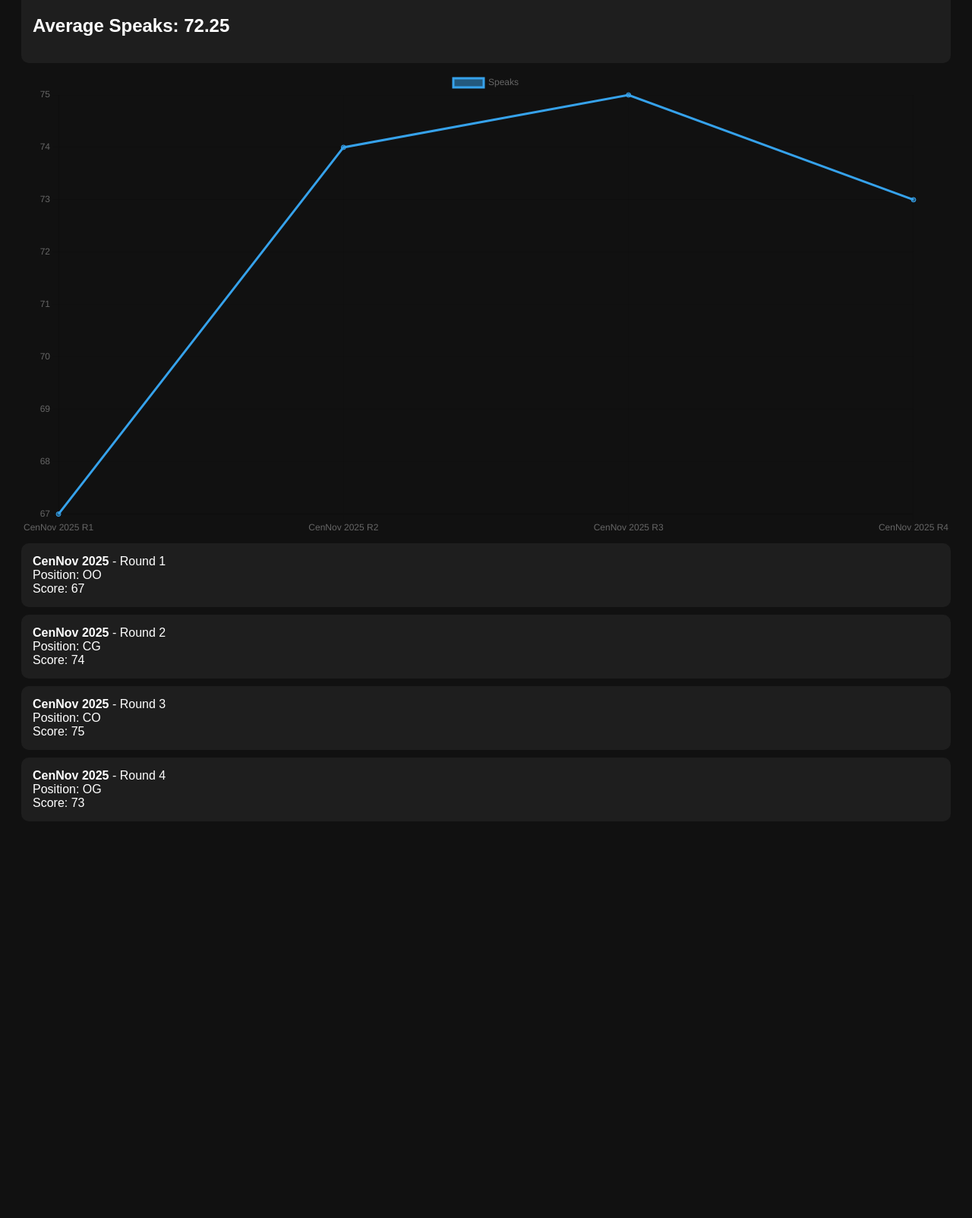
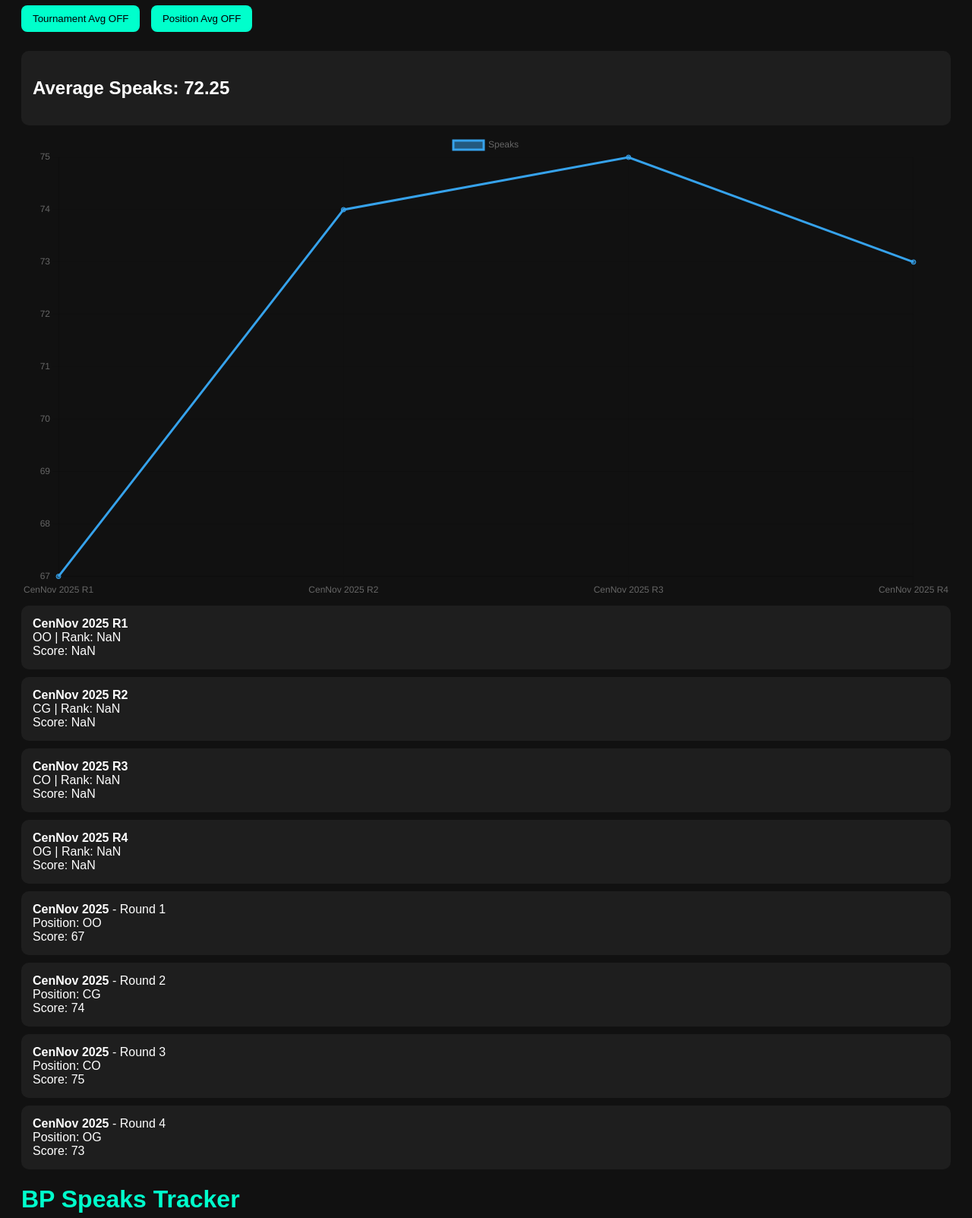
Before and after one commit to kangj-blip/Debate-Speaks, a plain HTML site: page index.html in a window 1280 px wide. Shown: the part 101-1704 px from the top of the page at 76% size. Before the commit the page ends 1220 px from the top, so only its background shows below. Drawn offline with nearby package versions, Linux system fonts and the light colour scheme.

Commit message:
Update index.html

```diff
--- a/index.html
+++ b/index.html
@@ -1,4 +1,192 @@
+<!DOCTYPE html>
 <html>
+<head>
+  <meta charset="UTF-8">
+  <title>BP Speak Tracker</title>
+  <script src="https://cdn.jsdelivr.net/npm/chart.js"></script>
+
+  <style>
+    body {
+      font-family: Arial;
+      background: #111;
+      color: white;
+      padding: 20px;
+    }
+
+    h1 { color: #00ffcc; }
+
+    .card {
+      background: #1e1e1e;
+      padding: 15px;
+      margin: 10px 0;
+      border-radius: 10px;
+    }
+
+    button {
+      padding: 10px 15px;
+      background: #00ffcc;
+      border: none;
+      border-radius: 8px;
+      cursor: pointer;
+      margin-right: 10px;
+      margin-bottom: 15px;
+    }
+  </style>
+</head>
+
+<body>
+
+<h1>BP Speak Tracker</h1>
+
+<button id="toggleTournament">Tournament Avg OFF</button>
+<button id="togglePosition">Position Avg OFF</button>
+
+<div class="card">
+  <h2>Average Speaks: <span id="avg"></span></h2>
+</div>
+
+<canvas id="chart"></canvas>
+
+<div id="list"></div>
+
+<script>
+let originalData = [];
+let tournamentMode = false;
+let positionMode = false;
+
+fetch('data/speaks.csv')
+  .then(res => res.text())
+  .then(csv => {
+
+    const rows = csv.trim().split('\n').slice(1);
+
+    originalData = rows.map(row => {
+      const [tournament, round, position, speaker_position, score, rank] = row.split(',');
+
+      return {
+        tournament,
+        round: parseInt(round),
+        position,
+        speaker_position,
+        score: parseFloat(score),
+        rank: parseInt(rank)
+      };
+    });
+
+    render();
+
+    document.getElementById('toggleTournament').onclick = () => {
+      tournamentMode = !tournamentMode;
+      document.getElementById('toggleTournament').innerText =
+        tournamentMode ? "Tournament Avg ON" : "Tournament Avg OFF";
+      render();
+    };
+
+    document.getElementById('togglePosition').onclick = () => {
+      positionMode = !positionMode;
+      document.getElementById('togglePosition').innerText =
+        positionMode ? "Position Avg ON" : "Position Avg OFF";
+      render();
+    };
+
+  });
+
+function render() {
+
+  let data = [...originalData];
+
+  // 🎯 TOURNAMENT GROUPING
+  if (tournamentMode) {
+    const grouped = {};
+
+    data.forEach(d => {
+      if (!grouped[d.tournament]) grouped[d.tournament] = [];
+      grouped[d.tournament].push(d.score);
+    });
+
+    data = Object.keys(grouped).map(t => {
+      const scores = grouped[t];
+      const avg = scores.reduce((a,b)=>a+b,0)/scores.length;
+
+      return {
+        label: t + " Avg",
+        score: avg,
+        extra: "-"
+      };
+    });
+  }
+
+  // 🎯 POSITION GROUPING
+  else if (positionMode) {
+    const grouped = {};
+
+    data.forEach(d => {
+      if (!grouped[d.position]) grouped[d.position] = [];
+      grouped[d.position].push(d.score);
+    });
+
+    data = Object.keys(grouped).map(p => {
+      const scores = grouped[p];
+      const avg = scores.reduce((a,b)=>a+b,0)/scores.length;
+
+      return {
+        label: p,
+        score: avg,
+        extra: "Position Avg"
+      };
+    });
+  }
+
+  // 🎯 NORMAL VIEW
+  else {
+    data = data.map(d => ({
+      label: d.tournament + " R" + d.round,
+      score: d.score,
+      extra: d.position + " | Rank: " + d.rank
+    }));
+  }
+
+  // CLEAR
+  document.getElementById('list').innerHTML = "";
+
+  let total = 0;
+  let scores = [];
+  let labels = [];
+
+  data.forEach(d => {
+    total += d.score;
+    scores.push(d.score);
+    labels.push(d.label);
+
+    document.getElementById('list').innerHTML += `
+      <div class="card">
+        <b>${d.label}</b><br>
+        ${d.extra}<br>
+        Score: ${d.score.toFixed(2)}
+      </div>
+    `;
+  });
+
+  let avg = (total / data.length).toFixed(2);
+  document.getElementById('avg').innerText = avg;
+
+  if (window.chart) window.chart.destroy();
+
+  window.chart = new Chart(document.getElementById('chart'), {
+    type: 'line',
+    data: {
+      labels: labels,
+      datasets: [{
+        label: "Speaks",
+        data: scores
+      }]
+    }
+  });
+}
+</script>
+
+</body>
+</html><html>
     <script src="https://cdn.jsdelivr.net/npm/chart.js"></script>
 
     <style>
```
